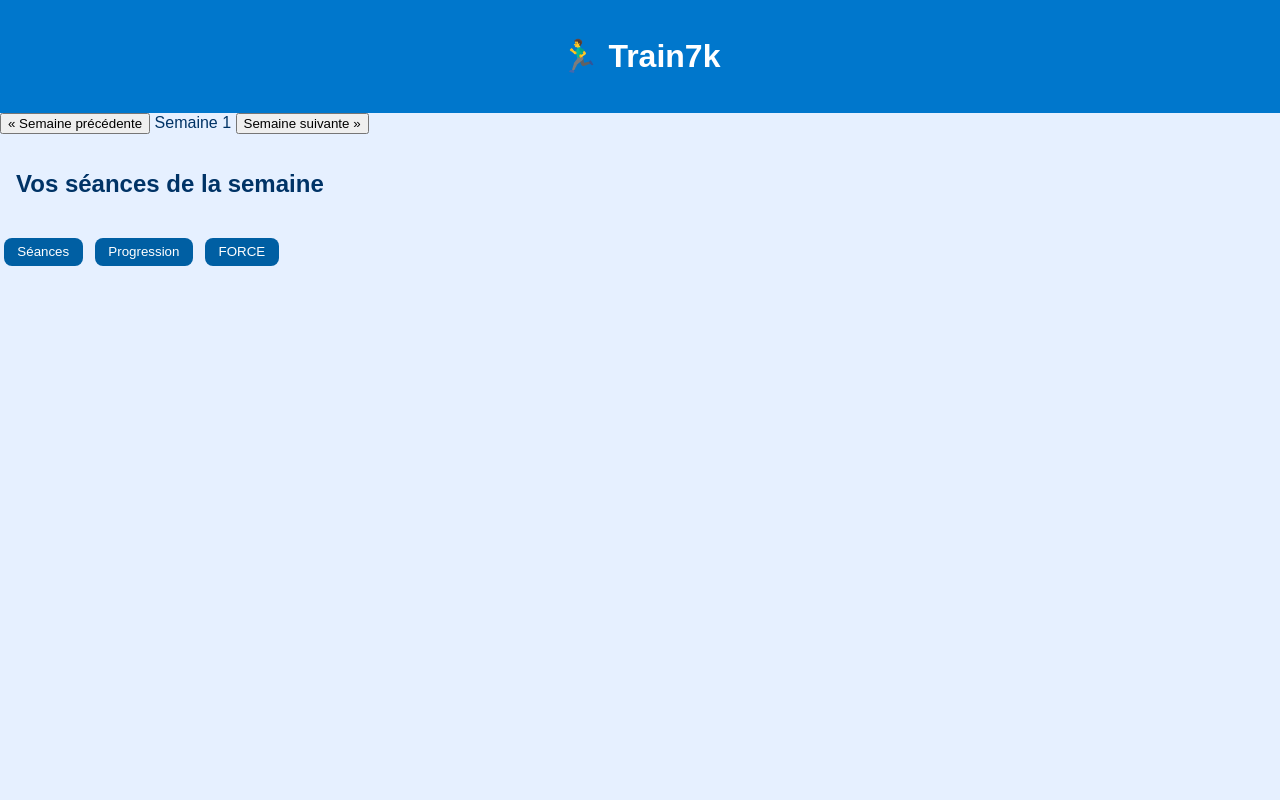
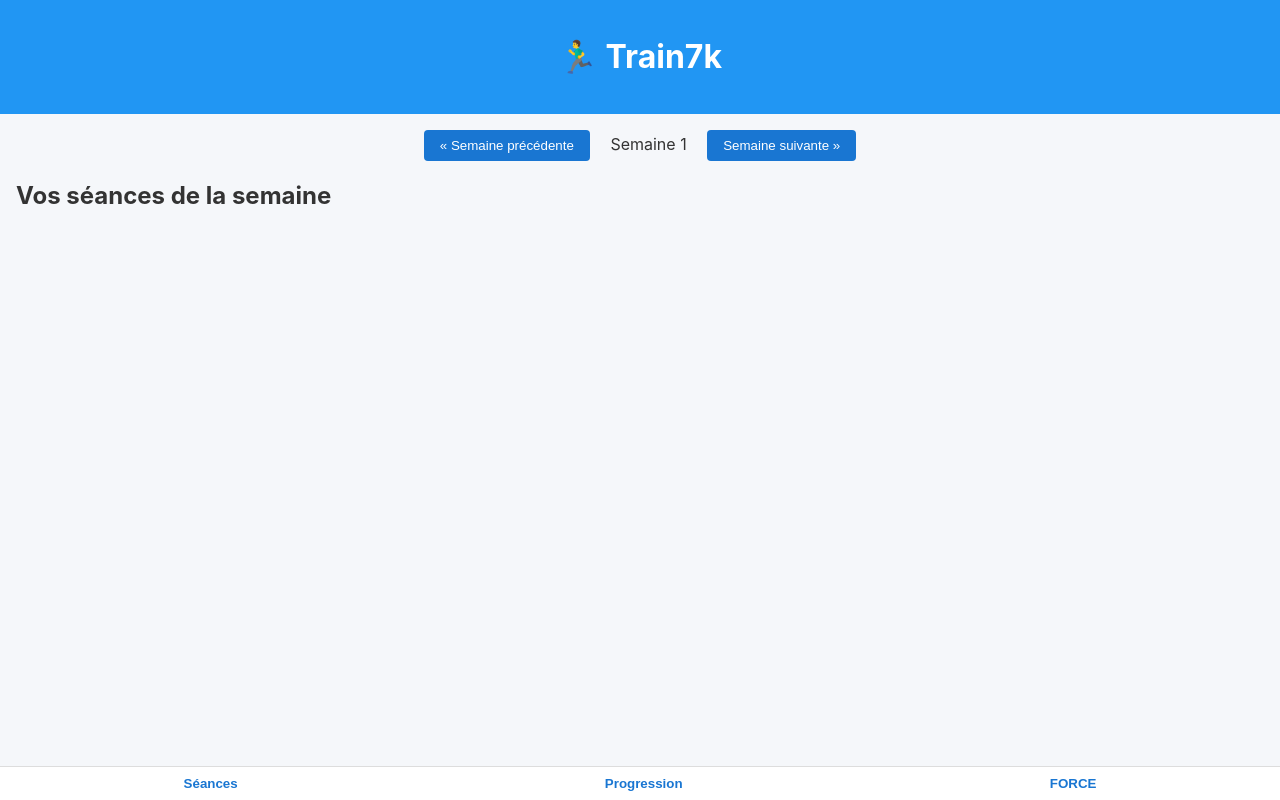
Before and after one commit to tintintessier/workout-app, a plain HTML site: page index.html in a window 1280 px wide. Drawn offline with nearby package versions, Linux system fonts and the light colour scheme; no server answers.

Commit message:
Update style.css

```diff
--- a/css/style.css
+++ b/css/style.css
@@ -1,32 +1,14 @@
-
-body {
-  font-family: sans-serif;
-  background-color: #e6f0ff;
-  color: #003366;
-  margin: 0;
-  padding: 0;
-}
-header {
-  background-color: #0077cc;
-  color: white;
-  padding: 1em;
-  text-align: center;
-}
-nav button {
-  margin: 0.3em;
-  padding: 0.5em 1em;
-  border: none;
-  background-color: #005fa3;
-  color: white;
-  border-radius: 8px;
-}
-.tab { display: none; padding: 1em; }
-.tab.active { display: block; }
-ul { list-style: none; padding: 0; }
-ul li {
-  background: white;
-  margin: 0.5em 0;
-  padding: 1em;
-  border-radius: 8px;
-  box-shadow: 0 2px 5px rgba(0,0,0,0.1);
-}
+body { margin:0; font-family: 'Inter', sans-serif; background:#f5f7fa; color:#333; }
+.header { background:#2196f3; color:white; text-align:center; padding:1rem; }
+.container { padding:1rem; }
+.week-selector { text-align:center; margin-bottom:1rem; }
+.week-selector button { margin:0 1rem; padding:0.5rem 1rem; background:#1976d2; color:white; border:none; border-radius:4px; }
+.cards { display:grid; grid-template-columns:1fr; gap:1rem; }
+.card { background:white; border-radius:8px; box-shadow:0 2px 5px rgba(0,0,0,0.1); padding:1rem; }
+.card h3 { margin:0 0 0.5rem; }
+.card p { margin:0.25rem 0; }
+.footer { position:fixed; bottom:0; width:100%; background:white; border-top:1px solid #ddd; }
+.footer nav { display:flex; justify-content:space-around; padding:0.5rem 0; }
+.footer button { background:none; border:none; color:#1976d2; font-weight:bold; }
+.tab { display:none; }
+.tab.active { display:block; }
```
